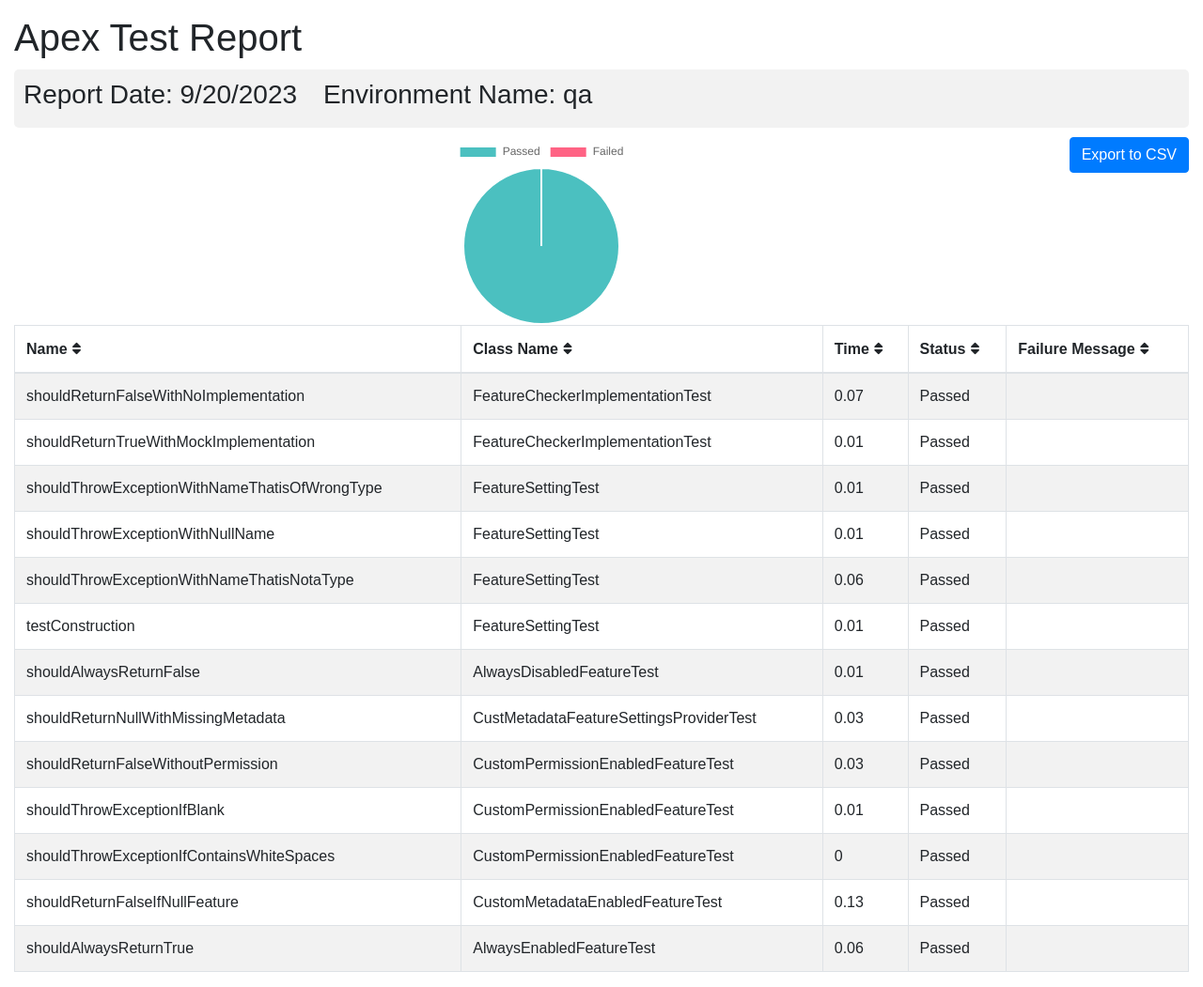
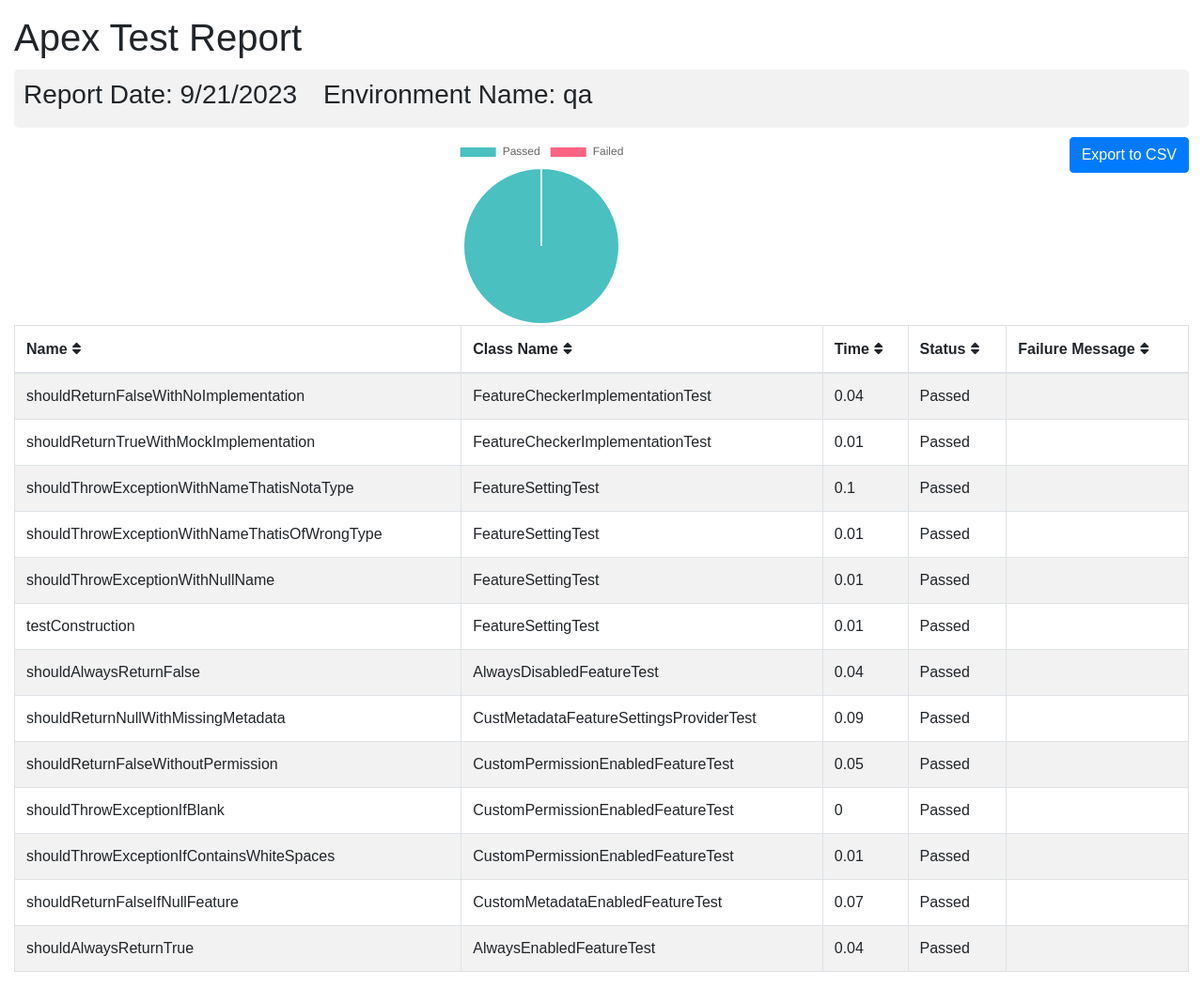
Before and after one commit to flxbl-io/sfops-dashboard, a Jekyll site: the page apextestResults/qa.html, which Jekyll copies as it is, in a window 1280 px wide. Shown: the whole page at 94% size. Built offline with Jekyll 4.4.1, drawn with Linux system fonts in a browser that asks for light colours.

Commit message:
updated test results of qa

```diff
--- a/apextestResults/qa.html
+++ b/apextestResults/qa.html
@@ -102,7 +102,7 @@
       <div class="container-fluid">
         <h1 class="mt-3">Apex Test Report</h1>
         <div class="info-card">
-        <h3>Report Date: 9/20/2023 <span style="margin-left: 20px;">Environment Name: qa</span></h3>
+        <h3>Report Date: 9/21/2023 <span style="margin-left: 20px;">Environment Name: qa</span></h3>
         </div>
         <button onclick="exportTableToCSV('testReport.csv')" class="btn btn-primary float-right">Export to CSV</button>
         <div id="chart-container">
@@ -123,7 +123,7 @@
         <tr>
           <td>shouldReturnFalseWithNoImplementation</td>
           <td>FeatureCheckerImplementationTest</td>
-          <td>0.07</td>
+          <td>0.04</td>
           <td>Passed</td>
           <td></td>
         </tr>
@@ -131,6 +131,13 @@
           <td>shouldReturnTrueWithMockImplementation</td>
           <td>FeatureCheckerImplementationTest</td>
           <td>0.01</td>
+          <td>Passed</td>
+          <td></td>
+        </tr>
+        <tr>
+          <td>shouldThrowExceptionWithNameThatisNotaType</td>
+          <td>FeatureSettingTest</td>
+          <td>0.1</td>
           <td>Passed</td>
           <td></td>
         </tr>
@@ -149,13 +156,6 @@
           <td></td>
         </tr>
         <tr>
-          <td>shouldThrowExceptionWithNameThatisNotaType</td>
-          <td>FeatureSettingTest</td>
-          <td>0.06</td>
-          <td>Passed</td>
-          <td></td>
-        </tr>
-        <tr>
           <td>testConstruction</td>
           <td>FeatureSettingTest</td>
           <td>0.01</td>
@@ -165,49 +165,49 @@
         <tr>
           <td>shouldAlwaysReturnFalse</td>
           <td>AlwaysDisabledFeatureTest</td>
-          <td>0.01</td>
+          <td>0.04</td>
           <td>Passed</td>
           <td></td>
         </tr>
         <tr>
           <td>shouldReturnNullWithMissingMetadata</td>
           <td>CustMetadataFeatureSettingsProviderTest</td>
-          <td>0.03</td>
+          <td>0.09</td>
           <td>Passed</td>
           <td></td>
         </tr>
         <tr>
           <td>shouldReturnFalseWithoutPermission</td>
           <td>CustomPermissionEnabledFeatureTest</td>
-          <td>0.03</td>
+          <td>0.05</td>
           <td>Passed</td>
           <td></td>
         </tr>
         <tr>
           <td>shouldThrowExceptionIfBlank</td>
           <td>CustomPermissionEnabledFeatureTest</td>
-          <td>0.01</td>
+          <td>0</td>
           <td>Passed</td>
           <td></td>
         </tr>
         <tr>
           <td>shouldThrowExceptionIfContainsWhiteSpaces</td>
           <td>CustomPermissionEnabledFeatureTest</td>
-          <td>0</td>
+          <td>0.01</td>
           <td>Passed</td>
           <td></td>
         </tr>
         <tr>
           <td>shouldReturnFalseIfNullFeature</td>
           <td>CustomMetadataEnabledFeatureTest</td>
-          <td>0.13</td>
+          <td>0.07</td>
           <td>Passed</td>
           <td></td>
         </tr>
         <tr>
           <td>shouldAlwaysReturnTrue</td>
           <td>AlwaysEnabledFeatureTest</td>
-          <td>0.06</td>
+          <td>0.04</td>
           <td>Passed</td>
           <td></td>
         </tr>
```
